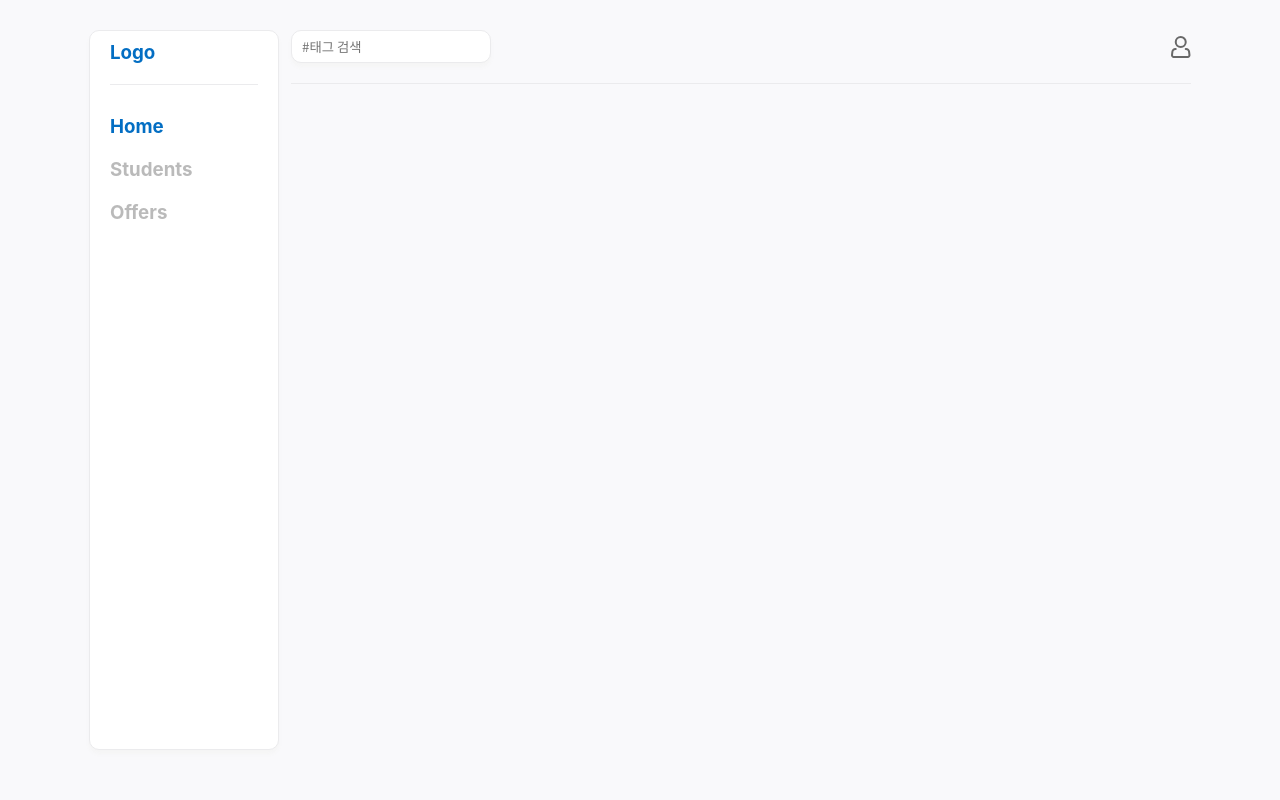
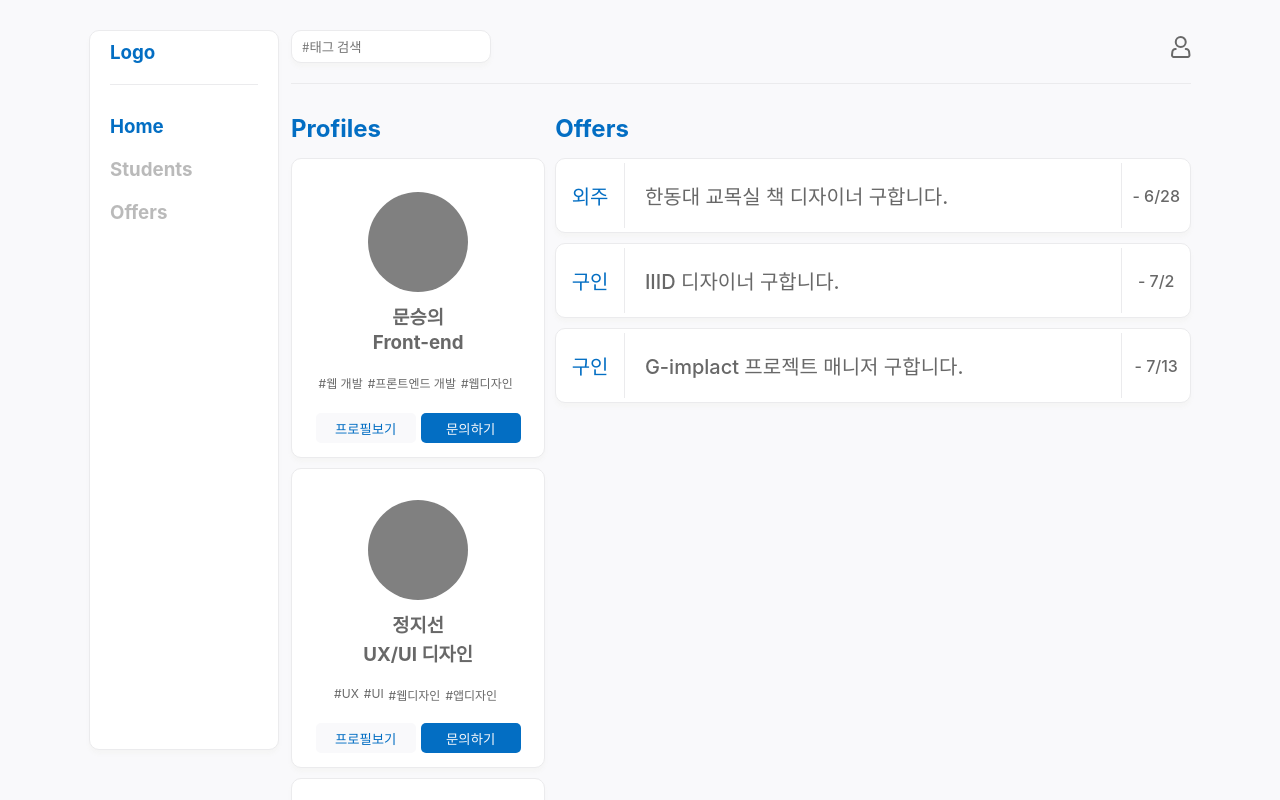
Before and after one commit to moonkey48/probably, a Next.js app: page /main in a window 1280 px wide. Shown: the top 800 px of the page. Built offline with nearby package versions, Linux system fonts and the light colour scheme.

Commit message:
Home page edited

```diff
--- a/components/Offer.js
+++ b/components/Offer.js
@@ -52,6 +52,7 @@ export default function Offer({offer}){
                 display:flex;
                 align-items:center;
                 justify-content:center;
+                padding:0 10px;
             }
             .request{
                 color: #036EC3;
@@ -59,7 +60,7 @@ export default function Offer({offer}){
                 font-weight:500;
             }
             .title__box{
-                padding-left: 30px;
+                padding-left: 20px;
                 flex:10;
             }
             .title{
@@ -74,6 +75,7 @@ export default function Offer({offer}){
                 display:flex;
                 align-items:center;
                 justify-content:center;
+                padding:0 10px;
             }
             .due{
                 color: #686868;
--- a/components/Profile.js
+++ b/components/Profile.js
@@ -16,7 +16,9 @@ export default function Profile({studentInfo}){
         </div>
         <style jsx>{`
         .profile__box{
-            width:220px;
+            flex-basis:220px;
+            flex-grow:1;
+            flex-shrink:1;
             height:300px;
             background: #FFFFFF;
             border: 1px solid #EBEBED;
--- a/pages/_app.js
+++ b/pages/_app.js
@@ -4,7 +4,7 @@ import '../styles/globals.css'
 function MyApp({ Component, pageProps }) {
   const [students,setStudents] = useState({
     'austin':{
-      uid:'testUid',
+      uid:'testUid1',
       name:'문승의',
       major:'Front-end',
       email:'21500242@handong.edu',
@@ -20,13 +20,21 @@ function MyApp({ Component, pageProps }) {
       profileImg:'',
     },
     'sevendays':{
-      uid:'testUid2',
+      uid:'testUid3',
       name:'박이레',
       major:'시각디자인',
       email:'2150000@handong.edu',
       tags: ['시각디자인','제품디자인','앱디자인'],
       profileImg:'',
-    }
+    },
+    'moonkey':{
+      uid:'testUid4',
+      name:'Moonkey',
+      major:'제품디자인',
+      email:'2150242@handong.edu',
+      tags: ['디자인','개발'],
+      profileImg:'',
+    },
   });
   const [offers, setOffers] = useState({
     'req1':{
--- a/pages/main.js
+++ b/pages/main.js
@@ -4,8 +4,9 @@ import Header from '../components/header';
 import SideBar from '../components/SideBar';
 import Seo from '../components/Seo';
 import Profile from '../components/Profile';
+import Offer from '../components/Offer';
 
-export default function Main({students}){
+export default function Main({students,offers}){
     const [tags, setTags] = useState([]);
     const [user,setUser] = useState({
         uid:'',
@@ -30,6 +31,24 @@ export default function Main({students}){
         <SideBar clicked='Home'/>
         <main className='main'>
             <Header setTags={setTags} tags={tags} deleteTag={deleteTag}/>
+            <div className='main__body'>
+                <section className='section-profile'>
+                    <h2 className='section__title'>Profiles</h2>
+                    <ul className='profile-list'>
+                        {Object.keys(students).map(key=>{
+                            return <Profile key={students[key].uid} studentInfo={students[key]} />
+                        })}
+                    </ul>
+                </section>
+                <section className='section-offer'>
+                    <h2 className='section__title'>Offers</h2>
+                    <ul className='offer-list'>
+                        {Object.keys(offers).map(key=>{
+                            return <Offer key={key} offer={offers[key]} />
+                        })}
+                    </ul>
+                </section>
+            </div>
         </main>
     </div>
     <style jsx>{`
@@ -46,6 +65,35 @@ export default function Main({students}){
         flex-direction: column;
         flex-basis:900px;
     }
+    .profile-list{
+        display:flex;
+        flex-direction:row;
+        flex-wrap:wrap;
+        gap:10px;
+    }
+    .offer-list{
+        display:flex;
+        flex-direction:column;
+        gap:10px;
+    }
+    .main__body{
+        display:flex;
+        flex-direction:row;
+        gap:10px;
+    }
+    section{
+        margin-bottom:40px;
+    }
+    .section__title{
+        color: #036EC3;
+        margin-bottom:15px;
+    }
+    .section-profile{
+        flex:2;
+    }
+    .section-offer{
+        flex:5;
+    }
     `}</style>
     </>
 }
```
